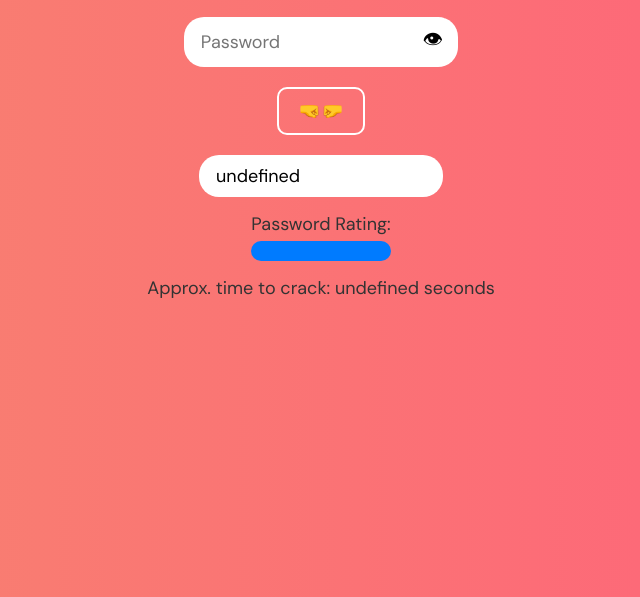
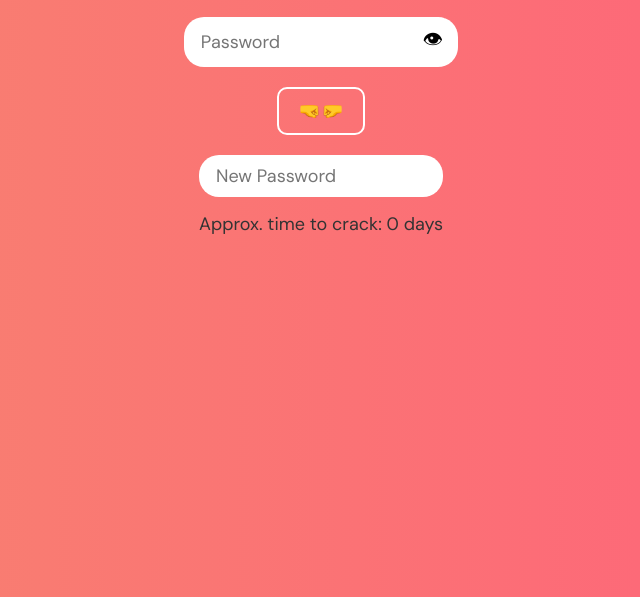
Before and after one commit to AmoghJambekar/PasswordMasher, a plain HTML site: page index.html in a window 1280 px wide. Both pictures are taken after a click on the element "🤜🤛". Shown: the part 203-800 px from the top of the page, without its empty margins (319-959 px from the left). Drawn offline with Linux system fonts and the light colour scheme.

Commit message:
removed bar and fixed generation

```diff
--- a/index.html
+++ b/index.html
@@ -22,10 +22,6 @@
   <div class="password-container" id="newPasswordContainer">
     <input type="text" id="newPasswordInput" placeholder="New Password" readonly />
   </div>
-  <div class="password-rating">
-    <span>Password Rating:</span>
-    <div id="passwordStrengthBar"></div>
-  </div>
   <div class="time-to-crack-container" id="timeToCrackContainer">
     <span id="timeToCrack">Calculating...</span>
   </div>
--- a/script.js
+++ b/script.js
@@ -22,24 +22,54 @@ window.addEventListener('DOMContentLoaded', (event) => {
     const newPassword = generateNewPassword(originalPassword);
     newPasswordInput.value = newPassword;
 
-    const strengthPercentage = calculatePasswordStrength(newPassword);
-    passwordStrengthBar.style.width = `${strengthPercentage}%`;
-
     const time = calculateTimeToCrack(newPassword);
-    timeToCrack.textContent = `Approx. time to crack: ${time} seconds`;
+    timeToCrack.textContent = `Approx. time to crack: ${Math.round(time/10000000000)} days`;
     timeToCrackContainer.style.display = "block"; // Show the time-to-crack container
   });
 
   // Helper functions to generate a new password, calculate password strength, and time to crack
   function generateNewPassword(originalPassword) {
-    // Implement your password generation logic here
+    const specialCharacters = "!@#$%^&*()_+-=[]{}|;:,.<>?";
+    const upperCaseLetters = "ABCDEFGHIJKLMNOPQRSTUVWXYZ";
+    const lowerCaseLetters = "abcdefghijklmnopqrstuvwxyz";
+    const numbers = "0123456789";
+
+    // Combine all characters to choose from
+    const allCharacters = upperCaseLetters + lowerCaseLetters + numbers + specialCharacters;
+
+    let newPassword = "";
+
+    // Function to generate a random number between min and max (both inclusive)
+    const getRandomInt = (min, max) => Math.floor(Math.random() * (max - min + 1)) + min;
+
+    for (const char of originalPassword) {
+      newPassword += char;
+      const numberOfRandomCharacters = getRandomInt(1, 3); // Adjust the range as needed (1 to 3 in this example)
+      for (let i = 0; i < numberOfRandomCharacters; i++) {
+        const randomCharacter = allCharacters[Math.floor(Math.random() * allCharacters.length)];
+        newPassword += randomCharacter;
+      }
+    }
+
+    return newPassword;
   }
 
-  function calculatePasswordStrength(password) {
-    // Implement your password strength calculation logic here
-  }
 
   function calculateTimeToCrack(password) {
-    // Implement your password cracking time calculation logic here
+    const attemptsPerSecond = 1000000; // Arbitrary number of attempts per second
+    const secondsInDay = 86400; // Number of seconds in a day
+
+    // Calculate the total number of possible combinations for a brute-force attack
+    const characterSet = 94; // Number of possible characters (alphanumeric + special characters)
+    const passwordLength = password.length;
+    const possibleCombinations = Math.pow(characterSet, passwordLength);
+
+    // Calculate the time to crack in seconds
+    const timeToCrackInSeconds = possibleCombinations / attemptsPerSecond;
+
+    // Convert time to crack to days
+    const timeToCrackInDays = timeToCrackInSeconds / secondsInDay;
+
+    return timeToCrackInDays ;
   }
 });
```
